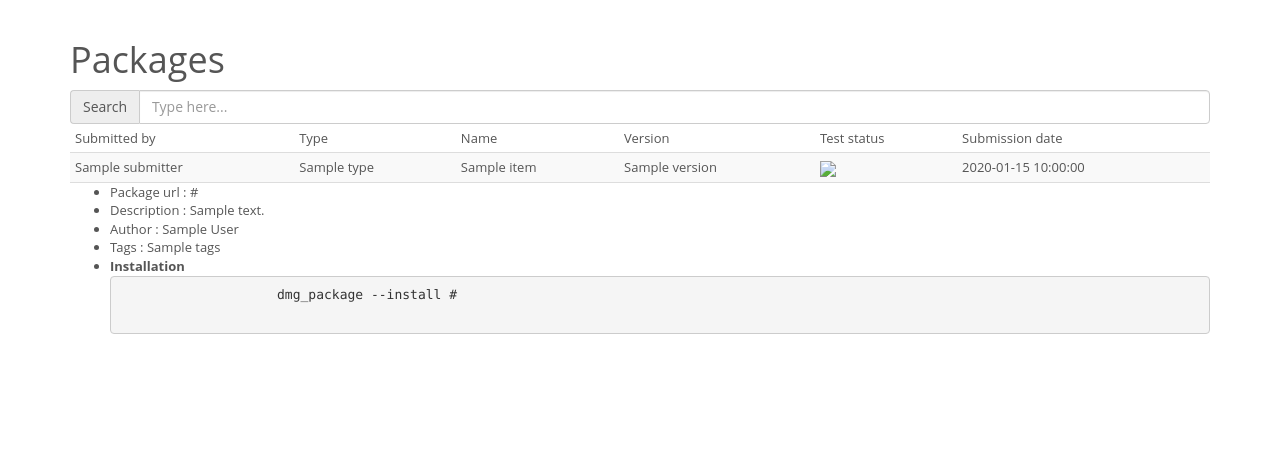
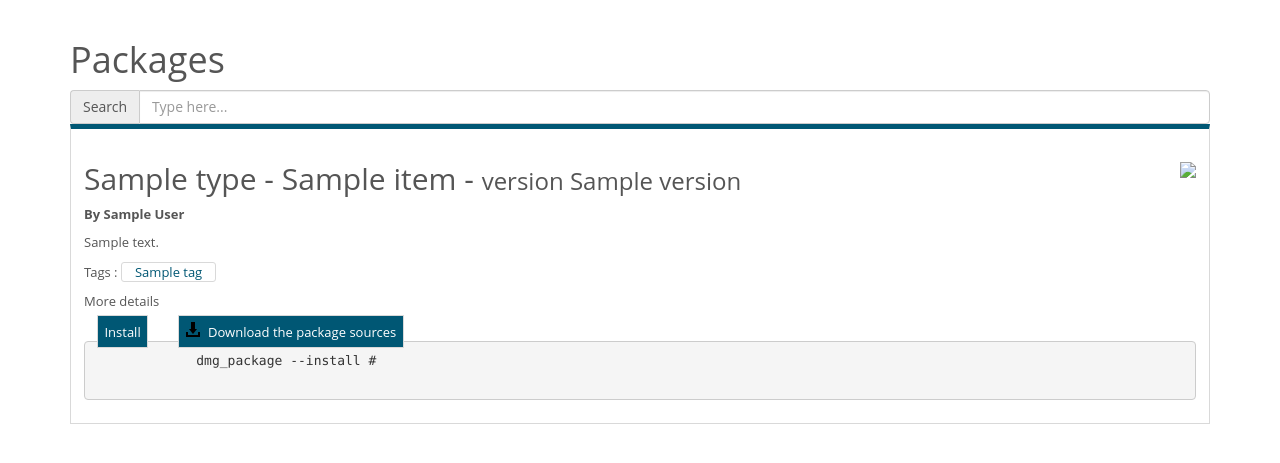
Before and after one commit to fritz-smh/dmgweb_packages, a Python web app: template templates/submission_list.html in a window 1280 px wide. Shown: the part 55-518 px from the top of the page. Run offline with Jinja, Linux system fonts and the light colour scheme; the template is opened without the code that fills it: most values are stand-ins (such as "Sample title", 1, 10 or a date in 2020); some libraries are stand-ins or nearby versions.

Commit message:
improve submission list design

```diff
--- a/common/package.py
+++ b/common/package.py
@@ -212,6 +212,9 @@ class SubmissionList():
         # check if the file exists
         if os.path.isfile(SUBMITTED_PACKAGES_LIST):
             self.json = json.load(open(SUBMITTED_PACKAGES_LIST))
+            # change the tags from foo, bar, ... to a list
+            for pkg in self.json:
+                pkg['tags'] = pkg['tags'].split(",")
         else:
             self.json = []
         print("Submission list : {0}".format(self.json))
--- a/data/submitted_packages.json
+++ b/data/submitted_packages.json
@@ -1 +1 @@
-[{"submission_date": 1403193572.080682, "description": "Send over xPL disk usage", "tags": "[u'computer']", "url_package": "https://github.com/fritz-smh/domogik-plugin-diskfree/archive/master.zip", "name": "diskfree", "package": "plugin_diskfree", "author_email": "fritz.smh at gmail.com", "author": "Fritz", "version": "1.0a0", "submitter": "fritz-smh", "url_build_status": "https://api.travis-ci.org/fritz-smh/domogik-plugin-diskfree.svg", "type": "plugin"}]
+[{"submission_date": 1404078578.263112, "description": "velbus interface", "package": "plugin_velbus", "author_email": "maikel.puni@gmail.com", "tags": "energy,hvac,light,shutter,temperature,heating", "version": "0.5.0", "author": "Maikel Punie", "submitter": "fritz-smh", "url_build_status": "", "type": "plugin", "url_package": "https://github.com/Cereal2nd/domogik-plugin-velbus/archive/master.zip", "name": "velbus"}, {"submission_date": 1404078589.121795, "description": "Send over xPL disk usage", "tags": "computer", "url_package": "https://github.com/fritz-smh/domogik-plugin-diskfree/archive/master.zip", "name": "diskfree", "package": "plugin_diskfree", "author_email": "fritz.smh at gmail.com", "author": "Fritz", "version": "1.0a0", "submitter": "fritz-smh", "url_build_status": "https://travis-ci.org/fritz-smh/domogik-plugin-diskfree.svg?branch=master", "type": "plugin"}]
--- /dev/null
+++ b/static/css/default-package-list.css
@@ -0,0 +1,84 @@
+.package {
+    background-color: #FFFFFF;
+    border-color: #005774 #D9D9D9 #D9D9D9;
+    border-image: none;
+    border-right: 1px solid #D9D9D9;
+    border-style: solid;
+    border-width: 5px 1px 1px;
+    padding: 1em 1em 1em 1em;
+}
+
+h2 .version {
+    font-size: 0.8em;
+}
+
+.build {
+    float: right;
+}
+
+.author {
+    font-weight: bold;
+}
+
+
+/*** links ***/
+
+.download:before {
+    content: url('../images/download.png');
+    margin-right: 1ex;
+}
+
+.download, .install {
+    color: #ffffff;
+    background-color: #005774;
+    border-color: #005774 #D9D9D9 #D9D9D9;
+    border-image: none;
+    border: 1px solid #D9D9D9;
+    padding: 0.5em;
+    margin: 1em;
+}
+
+.download:hover {
+    color: #ffffff;
+}
+
+.download:visited {
+    color: #ffffff;
+}
+
+
+/*** tags ***/
+
+.tags {
+    padding: 0;
+}
+
+.tags li {
+    display: inline-block;
+    margin: 0 1em 0 0;
+    padding: 0 1em 0 1em;
+    position: relative;
+
+    color: #005774;
+    border-color: #005774 #D9D9D9 #D9D9D9;
+    border-image: none;
+    border: 1px solid #D9D9D9;
+
+    text-decoration: none;
+
+    border-radius: 3px 3px 3px 3px;
+}
+
+/*** details ***/
+
+/*** admin informations ***/
+
+.admin {
+  background: repeating-linear-gradient(
+    -45deg,
+    #fff7b3,
+    #fff7b3 10px,
+    #faf9ba 10px,
+    #faf9ba 20px
+  );
+}
--- a/templates/base/base.html
+++ b/templates/base/base.html
@@ -8,6 +8,7 @@
 <link href="/static/css/default.css" rel="stylesheet" media="screen">
 <link href="/static/css/default-flashes.css" rel="stylesheet" media="screen">
 <link href="/static/css/default-form.css" rel="stylesheet" media="screen">
+<link href="/static/css/default-package-list.css" rel="stylesheet" media="screen">
 <script src="/static/js/jquery.min.js"></script>
 <script src="/static/js/bootstrap-notify.js"></script>
 
@@ -17,6 +18,18 @@
 
       (function ($) {
 
+          // search function for div items
+          $('#filter_section').keyup(function () {
+
+              var rex = new RegExp($(this).val(), 'i');
+              $('.searchable section').hide();
+              $('.searchable section').filter(function () {
+                  return rex.test($(this).text());
+              }).show();
+
+          });
+
+          // search function for table tr items
           $('#filter').keyup(function () {
 
               var rex = new RegExp($(this).val(), 'i');
@@ -25,7 +38,7 @@
                   return rex.test($(this).text());
               }).show();
 
-          })
+          });
 
       }(jQuery));
 
--- a/templates/submission_list.html
+++ b/templates/submission_list.html
@@ -13,62 +13,49 @@
 
   {% else %}
     <div class="input-group"> <span class="input-group-addon">Search</span>
-      <input id="filter" type="text" class="form-control" placeholder="Type here...">
+      <input id="filter_section" type="text" class="form-control" placeholder="Type here...">
     </div>
-    <table class="table table-striped table-hover table-condensed">
-      <thead>
-        <tr>
-          <td>Submitted by</td>
-          <td>Type</td>
-          <td>Name</td>
-          <td>Version</td>
-          <td>Test status</td>
-          <td>Submission date</td>
-        </tr>
-      </thead>
-      <tbody class="searchable">
-        {% for item in sub_list %}
-          <tr>
-          <!--<tr class="accordion-toggle">-->
-            <td>{{ item.submitter }}</td>
-            <td>{{ item.type }}</td>
-            <td>{{ item.name }}</td>
-            <td>{{ item.version }}</td>
-            <td><img src='{{ item.url_build_status }}'/></td>
-            <td>{{ item.submission_date }}</td>
-          </tr>
-          <tr class="accordion-toggle">
-            <td colspan="6" class="hiddenRow">
-              <ul>
-                <li>
-                  Package url : {{ item.url_package }}
-                </li>
-                <li>
-                  Description : {{ item.description }}
-                </li>
-                <li>
-                  Author : {{ item.author }} {% if g.core_team %} {{ item.author_email }} {% endif %}
-                </li>
-                <li>
-                  Tags : {{ item.tags }}
-                </li>
-                <li>
-                  <strong>Installation</strong>
-                  <pre>
-                    dmg_package --install {{ item.url_package }}
-                  </pre>
-              </ul>
-              {% if g.core_team %}
-                <div>
-                  <a href="{{ url_for("validate_package") }}?type={{ item.type }}&name={{ item.name }}&version={{ item.version }}">Validate the package</a>
-                  <a href="#">TODO : Refuse the package</a>
-                </div>
-              {% endif %}
-            </td>
-          </tr>
-        {% endfor %}
-      </tbody>
-    </table>
+    <div class="searchable">
+      {% for item in sub_list %}
+        <section class="package">
+          <h2>{{ item.type }} - {{ item.name }} - <span class="version">version {{ item.version }}</span><img class="build" src='{{ item.url_build_status }}'/></h2>
+          <p class="author">
+            By {{ item.author }} {% if g.core_team %} <span class="admin">{{ item.author_email }} </span> {% endif %}
+          </p>
+          <p class="description">
+            {{ item.description }}
+          </p>
+          <ul class="tags">
+            <span>Tags : </span>
+            {% for tag in item.tags %}
+              <li>
+                {{ tag }}
+              </li>
+            {% endfor %}
+          </ul>
+
+          <div class="details">
+          <span>More details</span>
+          <ul>
+            {% if g.core_team %}
+              <li class="admin">Submitted by : {{ item.submitter }} on {{ item.submission_date }}</li>
+            {% endif %}
+          </ul>
+
+          <div>
+            <a class="install" href="#">Install</a>
+            <a class="download" href="{{ item.url_package }}">Download the package sources</a>
+            {% if g.core_team %}
+              <a href="{{ url_for("validate_package") }}?type={{ item.type }}&name={{ item.name }}&version={{ item.version }}">Validate the package</a>
+              <a href="#">TODO : Refuse the package</a>
+            {% endif %}
+          </div>
+          <pre class="install_instructions">
+             dmg_package --install {{ item.url_package }}
+          </pre>
+        </section>
+      {% endfor %}
+    </div>
   {% endif %}
 
 </div>
--- a/views/submit_package.py
+++ b/views/submit_package.py
@@ -90,7 +90,7 @@ def submit_package():
                     form.name.data         = the_package.get_json()['identity']['name']
                     form.package.data      = "{0}_{1}".format(form.type.data, form.name.data)
                     form.description.data  = the_package.get_json()['identity']['description']
-                    form.tags.data         = the_package.get_json()['identity']['tags']
+                    form.tags.data         = ",".join(the_package.get_json()['identity']['tags'])
                     form.author.data       = the_package.get_json()['identity']['author']
                     form.author_email.data = the_package.get_json()['identity']['author_email']
                     # submitter
```
Also changed, not shown: static/images/download.png (added).
